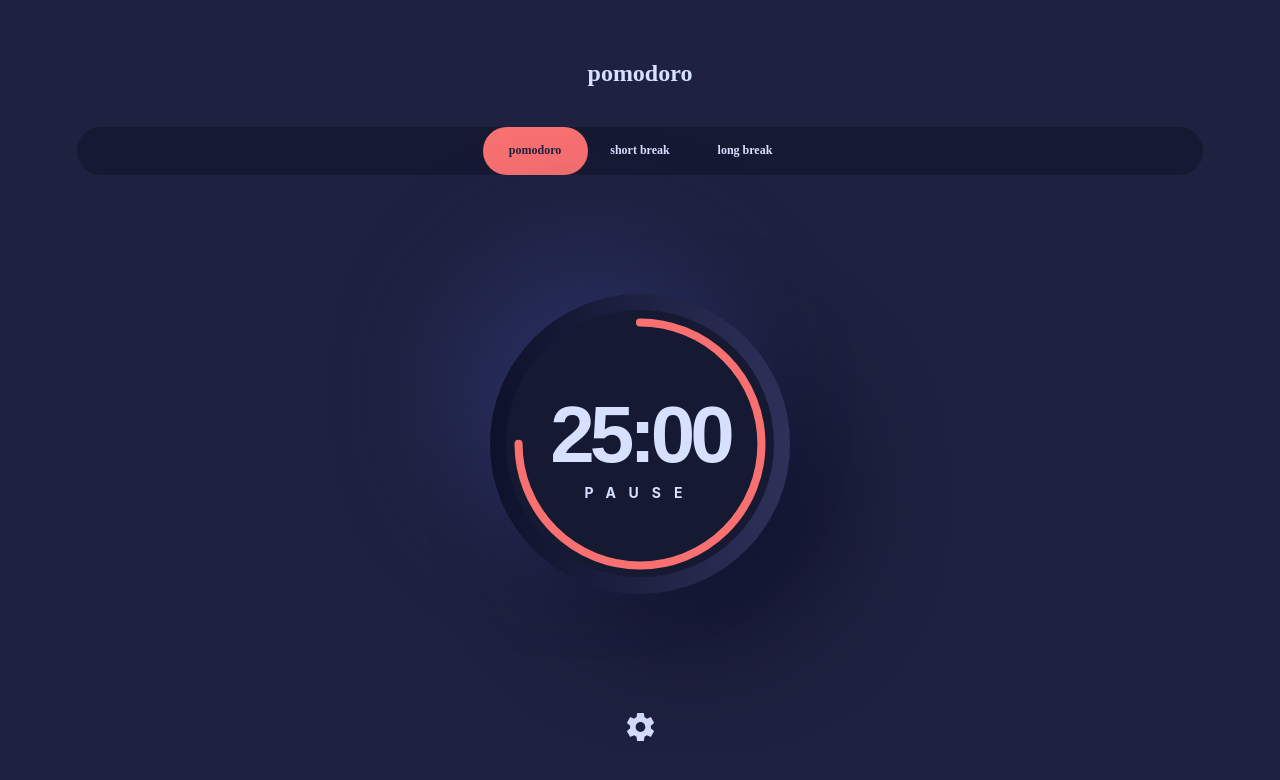
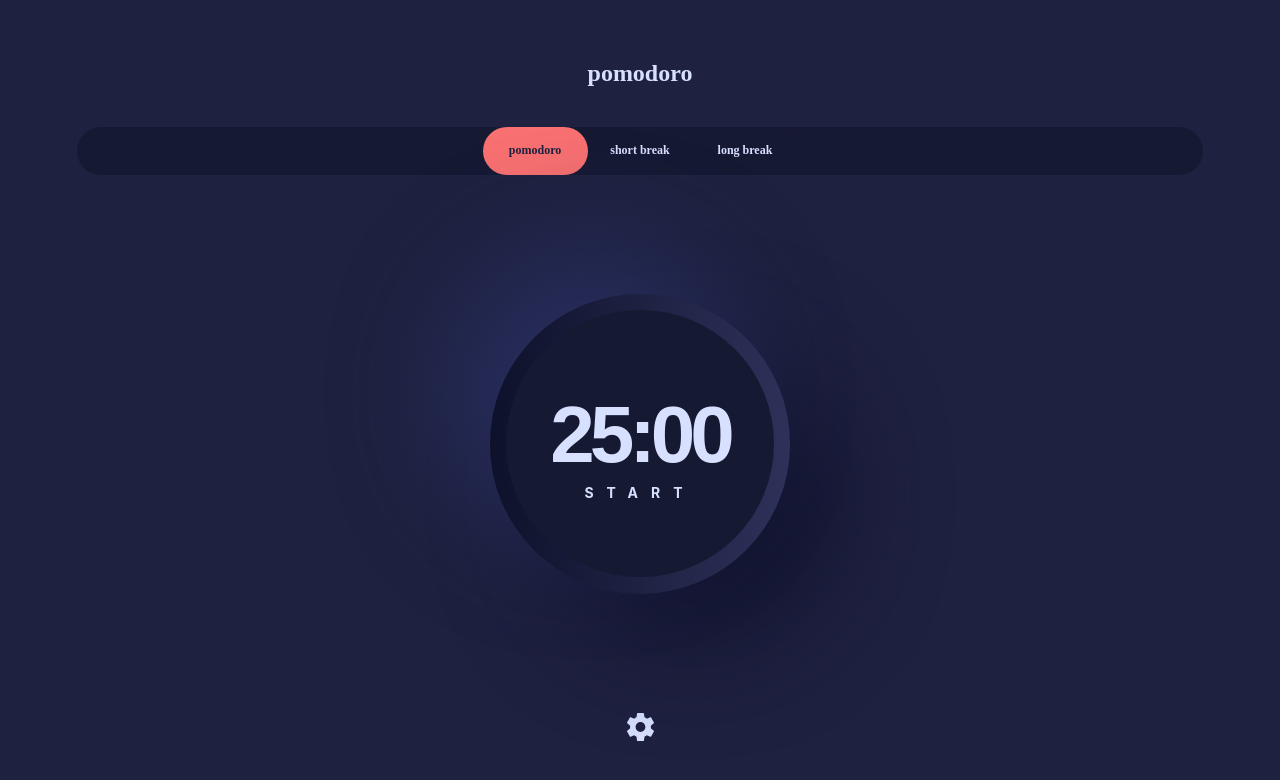
Before and after one commit to ringlochid/pomodoro-app, a React (Vite) app: page / in a window 1280 px wide. Shown: the top 780 px of the page. Built offline with nearby package versions, Linux system fonts and the light colour scheme.

Commit message:
add: pomodoro logic

```diff
--- a/src/components/clockContainer.tsx
+++ b/src/components/clockContainer.tsx
@@ -1,4 +1,5 @@
-import type { JSX } from "react";
+import { useCallback, useEffect, type JSX } from "react";
+import { useTime } from "../hooks/useTime";
 
 export function ProgressRing({ progress }: { progress: number }): JSX.Element {
   const radius = 120;
@@ -9,7 +10,7 @@ export function ProgressRing({ progress }: { progress: number }): JSX.Element {
     <svg
       xmlns="http://www.w3.org/2000/svg"
       viewBox="0 0 249 249"
-      className="absolute z-100 w-[84%] h-[84%]"
+      className="absolute z-100 w-[84%] h-[84%] pointer-events-none"
     >
       <circle
         cx="124.5"
@@ -25,26 +26,87 @@ export function ProgressRing({ progress }: { progress: number }): JSX.Element {
   );
 }
 
-export function PauseButton(): JSX.Element {
-  return <button className="appearence-none text-preset-9">PAUSE</button>;
+export function ActionButton({
+  onClick,
+  label,
+}: {
+  onClick: () => void;
+  label: "START" | "PAUSE" | "RESUME" | "RESTART";
+}): JSX.Element {
+  return (
+    <button
+      className="appearence-none text-preset-9 cursor-pointer hover:text-red-400"
+      onClick={onClick}
+    >
+      {label}
+    </button>
+  );
 }
 
-export function TimerContainer(): JSX.Element {
+export function TimerContainer({
+  time,
+  handleTimerAction,
+  buttonLabel,
+}: {
+  time: string;
+  handleTimerAction: () => void;
+  buttonLabel: "START" | "PAUSE" | "RESUME" | "RESTART";
+}): JSX.Element {
   return (
     <div className="grid aspect-square size-[16.73781rem] rounded-full place-items-center bg-blue-900">
       <div className="flex flex-col items-center justify-center gap-0">
-        <h2 className="text-preset-8">25:00</h2>
-        <PauseButton />
+        <h2 className="text-preset-8">{time}</h2>
+        <ActionButton onClick={handleTimerAction} label={buttonLabel} />
       </div>
     </div>
   );
 }
 
 export function ClockContainer(): JSX.Element {
+  const { timeState, dispatch } = useTime();
+  const { totalTime, remainingTime, isRunning, isCompleted } = timeState;
+  const progress =
+    totalTime === 0 ? 0 : (totalTime - remainingTime) / totalTime;
+  const hasStarted = remainingTime < totalTime;
+  const buttonLabel: "START" | "PAUSE" | "RESUME" | "RESTART" =
+    isCompleted ? "RESTART" : isRunning ? "PAUSE" : hasStarted ? "RESUME" : "START";
+
+  const formattedTime = `${Math.floor(remainingTime / 60)}:${String(remainingTime % 60).padStart(2, "0")}`;
+
+  const handleTimerAction = useCallback(() => {
+    if (isCompleted) {
+      dispatch({ type: "restartTimer" });
+      return;
+    }
+
+    if (isRunning) {
+      dispatch({ type: "pauseTimer" });
+      return;
+    }
+
+    dispatch({ type: "startTimer" });
+  }, [dispatch, isCompleted, isRunning]);
+
+  useEffect(() => {
+    if (!isRunning || isCompleted) {
+      return () => {};
+    }
+
+    const timer = setInterval(() => {
+      dispatch({ type: "reduceTimer" });
+    }, 1000);
+
+    return () => clearInterval(timer);
+  }, [dispatch, isCompleted, isRunning]);
+
   return (
     <div className="grid place-items-center aspect-square relative gap-0 size-75 clock-container">
-      <TimerContainer />
-      <ProgressRing progress={0.75} />
+      <TimerContainer
+        time={formattedTime}
+        handleTimerAction={handleTimerAction}
+        buttonLabel={buttonLabel}
+      />
+      <ProgressRing progress={progress} />
     </div>
   );
 }
--- a/src/components/modalContainer.tsx
+++ b/src/components/modalContainer.tsx
@@ -1,5 +1,6 @@
-import { useCallback, useContext, useEffect, useState, type JSX } from "react";
+import { useCallback, useEffect, useState, type JSX } from "react";
 import { useSetting } from "../hooks/useSetting";
+import { useTime } from "../hooks/useTime";
 
 type RadioGroupType = "font" | "color";
 
@@ -252,7 +253,7 @@ export function FormContainer({
 }: {
   handleCloseModal: () => void;
 }): JSX.Element {
-  const { settingState, dispatch } = useSetting();
+  const { settingState, dispatch: settingDispatch } = useSetting();
 
   const [pomodoroTime, setPomodoroTime] = useState(
     settingState.pomodoroDuration,
@@ -268,6 +269,8 @@ export function FormContainer({
   const [selectedColor, setSelectedColor] = useState<ColorType>(
     settingState.color,
   );
+
+  const { dispatch: timeDispatch } = useTime();
 
   const handleNumberInputChange = useCallback((id: string, value: number) => {
     switch (id) {
@@ -294,16 +297,38 @@ export function FormContainer({
   const handleSubmit = useCallback(
     (event: React.FormEvent) => {
       event.preventDefault();
-      dispatch({
+      const newState = {
+        pomodoroDuration: pomodoroTime,
+        shortBreakDuration: shortBreakTime,
+        longBreakDuration: longBreakTime,
+        font: selectedFont,
+        color: selectedColor,
+      };
+
+      let durationChanged = false;
+
+      if (
+        pomodoroTime !== settingState.pomodoroDuration ||
+        shortBreakTime !== settingState.shortBreakDuration ||
+        longBreakTime !== settingState.longBreakDuration
+      ) {
+        durationChanged = true;
+      }
+
+      settingDispatch({
         type: "submitSettings",
-        payload: {
-          pomodoroDuration: pomodoroTime,
-          shortBreakDuration: shortBreakTime,
-          longBreakDuration: longBreakTime,
-          font: selectedFont,
-          color: selectedColor,
-        },
+        payload: newState,
       });
+
+      if (durationChanged) {
+        timeDispatch({
+          type: "resetTimer",
+          nextState: {
+            total: pomodoroTime * 60,
+            mode: "pomodoro",
+          },
+        });
+      }
       handleCloseModal();
     },
     [
@@ -312,7 +337,9 @@ export function FormContainer({
       longBreakTime,
       selectedFont,
       selectedColor,
-      dispatch,
+      settingState,
+      settingDispatch,
+      timeDispatch,
       handleCloseModal,
     ],
   );
--- a/src/components/timeProvider.tsx
+++ b/src/components/timeProvider.tsx
@@ -19,6 +19,24 @@ const reducer = (state: TimeStateType, action: TimeActionType) => {
         isCompleted: false,
       };
 
+    case "reduceTimer": {
+      const newRemainingTime = Math.max(state.remainingTime - 1, 0);
+
+      if (newRemainingTime === 0) {
+        return {
+          ...state,
+          remainingTime: 0,
+          isRunning: false,
+          isCompleted: true,
+        };
+      }
+
+      return {
+        ...state,
+        remainingTime: newRemainingTime,
+      };
+    }
+
     case "pauseTimer":
       return {
         ...state,
@@ -28,9 +46,9 @@ const reducer = (state: TimeStateType, action: TimeActionType) => {
     case "resetTimer":
       return {
         ...state,
-        totalTime: action.nextState.totalTime,
-        remainingTime: action.nextState.totalTime,
-        currentMode: action.nextState.currentMode,
+        totalTime: action.nextState.total,
+        remainingTime: action.nextState.total,
+        currentMode: action.nextState.mode,
         isRunning: false,
         isCompleted: false,
       };
--- a/src/contexts/timeContext.ts
+++ b/src/contexts/timeContext.ts
@@ -19,13 +19,17 @@ export interface startTimerAction {
   type: "startTimer";
 }
 
+export interface reduceTimerAction {
+  type: "reduceTimer";
+}
+
 export interface pauseTimerAction {
   type: "pauseTimer";
 }
 
 export interface resetTimerAction {
   type: "resetTimer";
-  nextState: TimeStateType;
+  nextState: resetProps;
 }
 
 export interface restartTimerAction {
@@ -35,6 +39,7 @@ export interface restartTimerAction {
 export type TimeActionType =
   | startTimerAction
   | pauseTimerAction
+  | reduceTimerAction
   | resetTimerAction
   | restartTimerAction;
 
--- a/src/index.css
+++ b/src/index.css
@@ -183,6 +183,7 @@ html[data-font="Mono"] {
   transform: rotate(-90deg);
   transform-origin: center;
   transform-box: fill-box;
+  transition: stroke-dashoffset 1s ease;
 }
 
 @utility separator {
```
